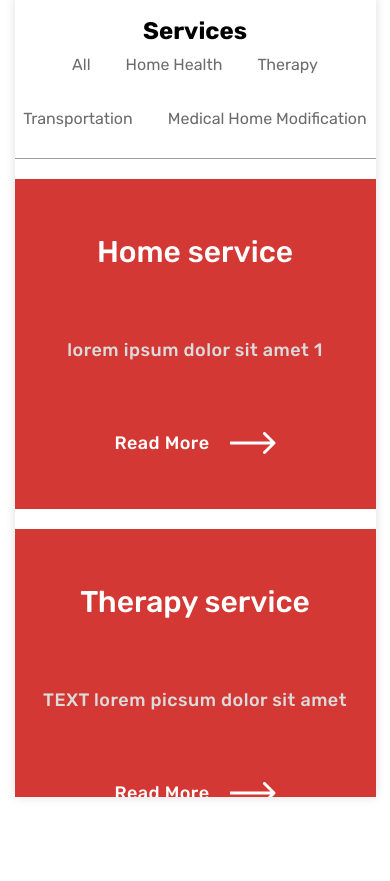
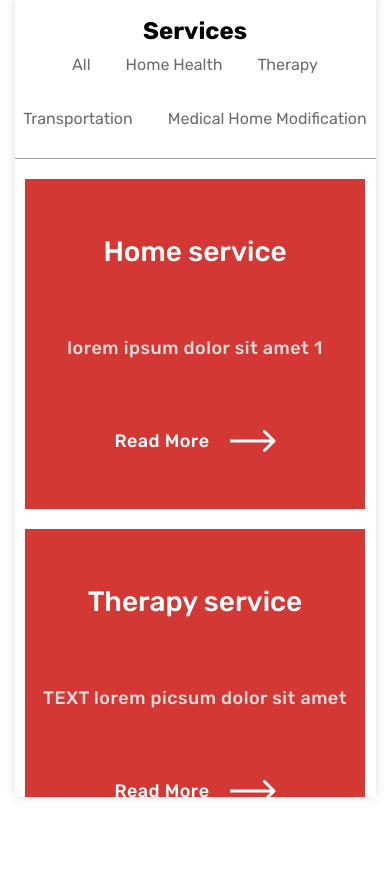
Before and after one commit to aregghaz/call-care-web, a Next.js app: page /services in a window 390 px wide. Shown: the part 803-1684 px from the top of the page. Built offline with nearby package versions, Linux system fonts and the light colour scheme; data requests are answered from the project's data file.

Commit message:
bugs fix

```diff
--- a/components/big-service/big-service.module.scss
+++ b/components/big-service/big-service.module.scss
@@ -15,17 +15,28 @@
   }
 
   @media screen and (max-width: 1200px){
-    width: 350px;
+    width: 400px;
   }
 
-  @media screen and (max-width: 785px){
-    width: 500px;
+  @media screen and (max-width: 1024px){
+    width: 98%;
   }
+
 
   & > h2 {
     font-size: 30px;
     font-weight: 500;
     color: white;
+
+    @media screen and (max-width: 785px){
+      font-size: 28px;
+      text-align: center;
+    }
+
+    @media screen and (max-width: 380px){
+      font-size: 21px;
+      text-align: center;
+    }
   }
 
   & > p {
--- a/components/big-service/big-service.tsx
+++ b/components/big-service/big-service.tsx
@@ -9,6 +9,7 @@ export interface BigServiceProps {
     description: string,
     link?: string
     defaultLink?: string
+    loadService?: Function
 }
 
 const BigService:FC<BigServiceProps & AosInterface> = ({
@@ -17,9 +18,19 @@ const BigService:FC<BigServiceProps & AosInterface> = ({
     link = "",
     dataAos = "",
     defaultLink = "",
+                                                           loadService
 }) => {
     return (
-        <Link href={`${defaultLink}/${link}`} className={cls.main} data-aos={dataAos.type} data-aos-duration={dataAos.duration} data-aos-delay={dataAos.delay}>
+        <Link
+            href={`${defaultLink}/${link}`}
+            className={cls.main}
+            data-aos={dataAos.type}
+            data-aos-duration={dataAos.duration}
+            data-aos-delay={dataAos.delay}
+            onClick={() => {
+                if (loadService) loadService() // argument is given by bind
+            }}
+        >
             <h2>{name}</h2>
             <p>{description}</p>
             <div className={cls.readMore}>
--- a/pages/services/index.tsx
+++ b/pages/services/index.tsx
@@ -2,7 +2,7 @@ import React, {FC, useEffect, useState} from "react"
 import cls from "../../styles/Services.module.scss"
 import Image from "next/image";
 import {Autoplay, EffectCoverflow, EffectFade, Navigation, Pagination} from "swiper";
-import {Swiper, SwiperSlide } from "swiper/react";
+import {Swiper, SwiperSlide} from "swiper/react";
 import "swiper/swiper.css"
 import "swiper/css"
 import "swiper/css/effect-fade"
@@ -17,13 +17,11 @@ import {useDispatch} from "react-redux";
 import {servicesActions} from "@/store/reducers/services.slice";
 import LoadingScreen from "@/components/loading-screen/loading-screen";
 
-const Serivces:FC<any> = ({
-
-}) => {
+const Serivces: FC<any> = ({}) => {
     const screen = useScreenSize()
     const handleTextareaHeight = (evt) => {
         evt.target.style.height = "50px";
-        evt.target.style.height = (evt.target.scrollHeight)+"px";
+        evt.target.style.height = (evt.target.scrollHeight) + "px";
     }
 
     type serviceTypes = "HomeHealth" | "Therapy" | "Transportation" | "MedicalHomeModification"
@@ -97,16 +95,16 @@ const Serivces:FC<any> = ({
                                         <span>All</span>
                                     </li>
                                     <li id={"HomeHealth"} onClick={handleTypeChange}>
-                                        <span >Home Health</span>
+                                        <span>Home Health</span>
                                     </li>
                                     <li id={"Therapy"} onClick={handleTypeChange}>
-                                        <span >Therapy</span>
+                                        <span>Therapy</span>
                                     </li>
                                     <li id={"Transportation"} onClick={handleTypeChange}>
-                                        <span >Transportation</span>
+                                        <span>Transportation</span>
                                     </li>
                                     <li id={"MedicalHomeModification"} onClick={handleTypeChange}>
-                                        <span >Medical Home Modification</span>
+                                        <span>Medical Home Modification</span>
                                     </li>
                                 </ul>
                             </nav>
@@ -117,20 +115,18 @@ const Serivces:FC<any> = ({
                             services.length <= 0 ?
                                 <LoadingScreen fullscreen={false}/>
                                 :
-                            services.map((item,index) => {
-                                return (
-                                    <div key={index} onClick={() => {
-                                        loadSelectedService(item)
-                                    }}>
+                                services.map((item, index) => {
+                                    return (
                                         <BigService
+                                            key={index}
+                                            loadService={loadSelectedService.bind(null, item)}
                                             name={item.serviceName}
                                             description={item.serviceDescription}
                                             defaultLink={"/services"}
                                             link={item.serviceId.toString()}
                                         />
-                                    </div>
-                                )
-                            })
+                                    )
+                                })
                         }
                     </div>
                 </div>
--- a/styles/Services.module.scss
+++ b/styles/Services.module.scss
@@ -255,7 +255,7 @@
   gap: 20px;
   overflow: auto;
 
-  @media screen and (max-width: 460px){
+  @media screen and (max-width: 560px){
     padding: 20px 2%;
   }
 }
```
Also changed, not shown: styles/Home.module.scss (+6 -2 lines).
